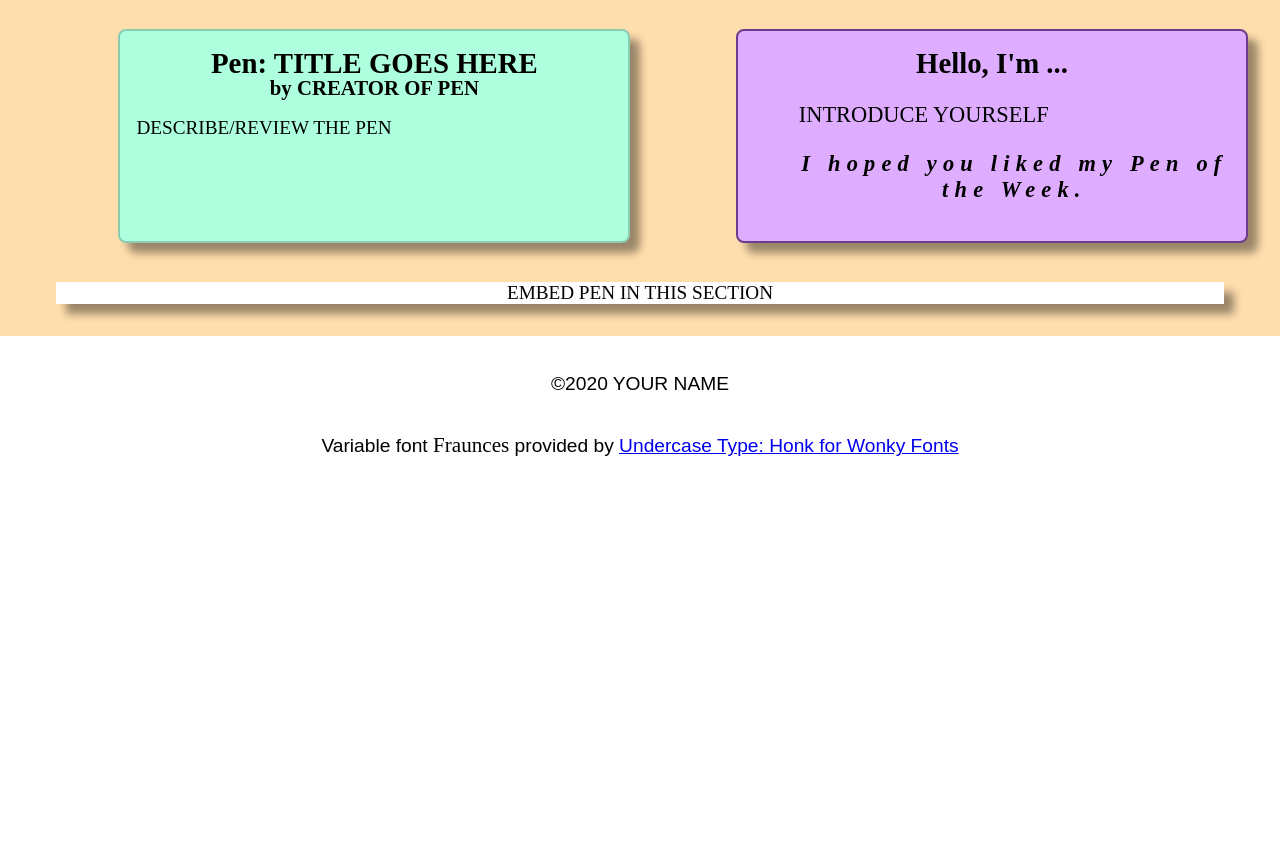
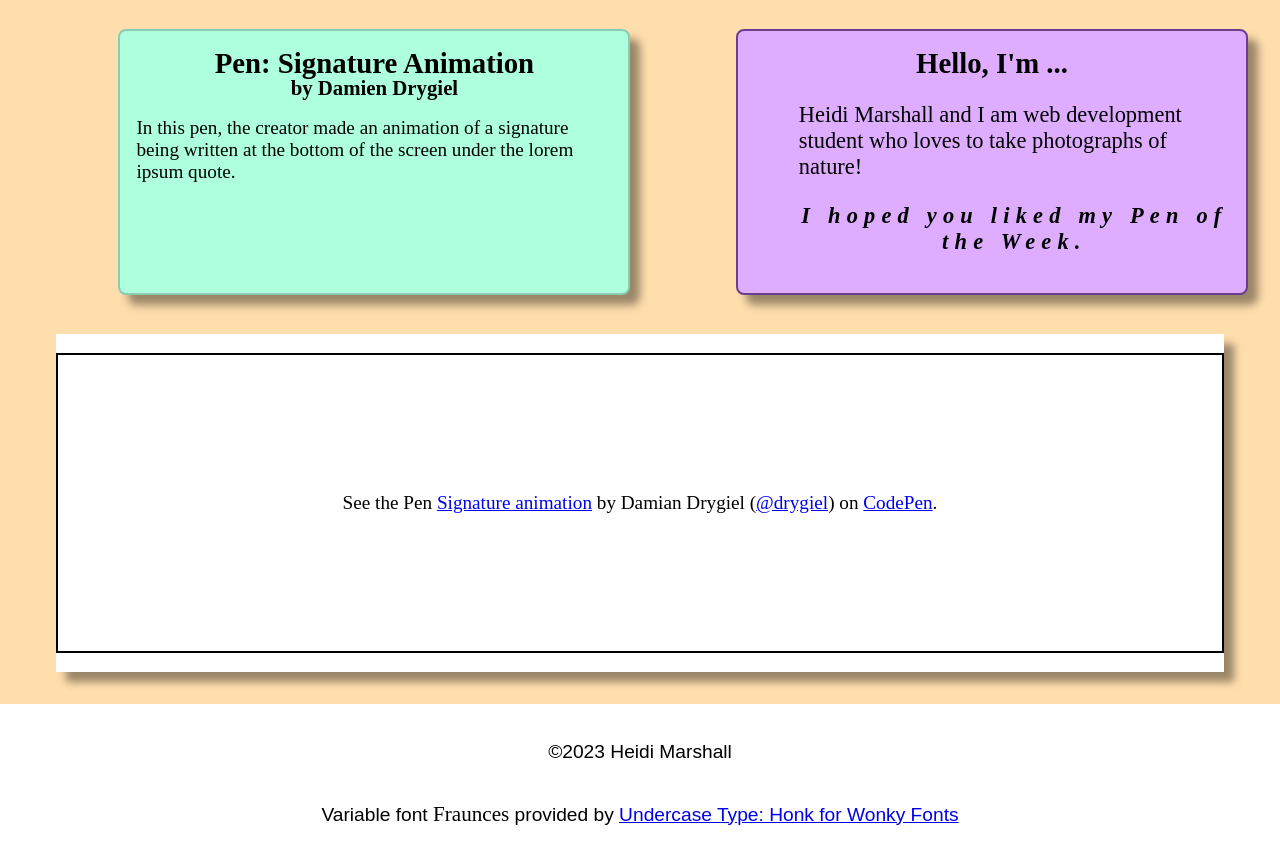
Before and after one commit to RVCC-IDMX/embed-codepen-HeidiMarsh, a plain HTML site: page index.html in a window 1280 px wide. Shown: the part 67-930 px from the top of the page. Before the commit the page ends 800 px from the top, so only its background shows below. Drawn offline with Linux system fonts and the light colour scheme; a script that the page names is missing; a web font is replaced by a local one.

Commit message:
Embedding Codepen

```diff
--- a/index.html
+++ b/index.html
@@ -16,19 +16,24 @@
 
       <main>
         <article>
-          <h2>Pen: TITLE GOES HERE</h2>
-          <h3>by CREATOR OF PEN</h3>
-          <p>DESCRIBE/REVIEW THE PEN</p>
+          <h2>Pen: Signature Animation </h2>
+          <h3>by Damien Drygiel</h3>
+          <p>In this pen, the creator made an animation of a signature being written at the bottom of the screen under the lorem ipsum quote. </p>
         </article>
-        <section>EMBED PEN IN THIS SECTION</section>
+        <section><p class="codepen" data-height="300" data-default-tab="html,result" data-slug-hash="DpLRog" data-user="drygiel" style="height: 300px; box-sizing: border-box; display: flex; align-items: center; justify-content: center; border: 2px solid; margin: 1em 0; padding: 1em;">
+          <span>See the Pen <a href="https://codepen.io/drygiel/pen/DpLRog">
+          Signature animation</a> by Damian Drygiel (<a href="https://codepen.io/drygiel">@drygiel</a>)
+          on <a href="https://codepen.io">CodePen</a>.</span>
+        </p>
+        <script async src="https://cpwebassets.codepen.io/assets/embed/ei.js"></script></section>
         <aside>
           <h2>Hello, I'm ...</h2>
-          <p>INTRODUCE YOURSELF</p>
+          <p>Heidi Marshall and I am web development student who loves to take photographs of nature! </p>
           <p class="bye">I hoped you liked my Pen of the Week.</p>
         </aside>
       </main>
       <footer class="sans-serif">
-        <p>&copy;2020 YOUR NAME</p>
+        <p>&copy;2023 Heidi Marshall</p>
         <p>
           Variable font <span class="serif">Fraunces</span> provided by
           <a href="https://github.com/undercasetype/Fraunces"
```
Also changed, not shown: 1 other file.
